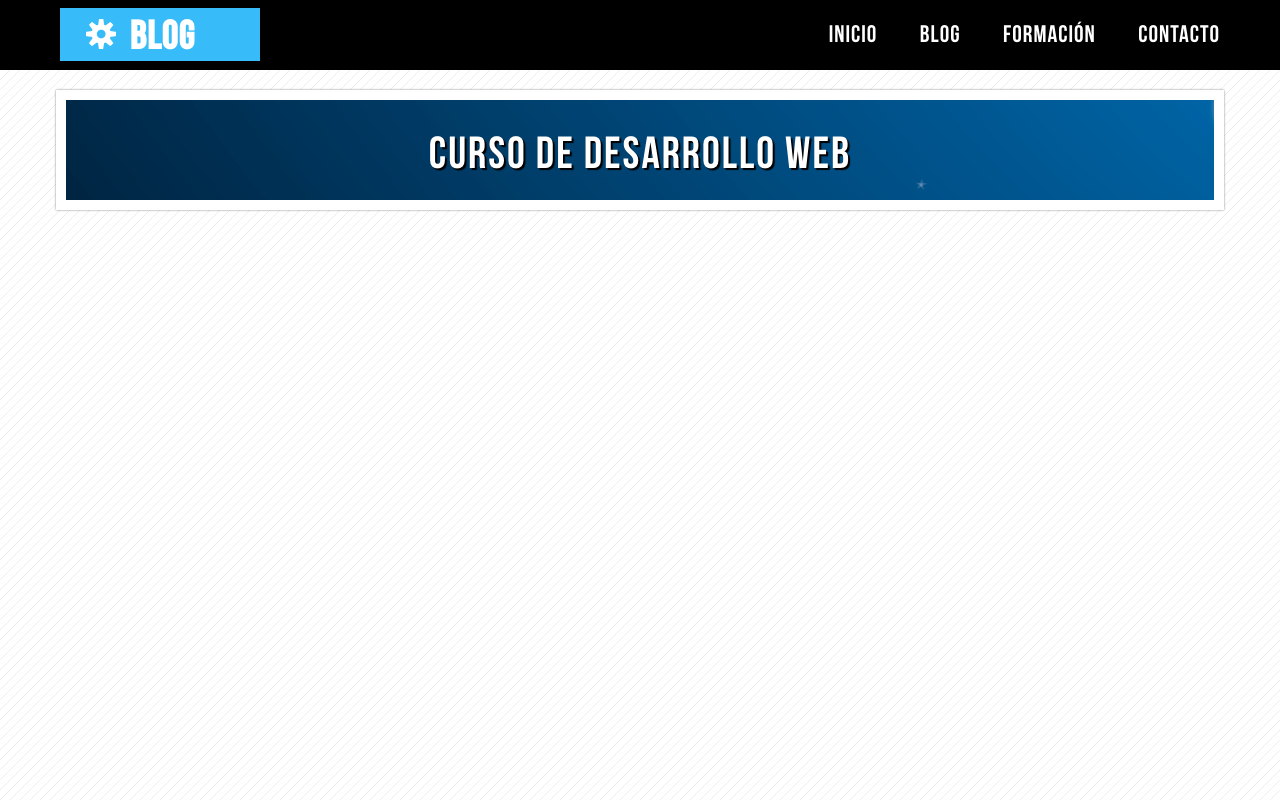
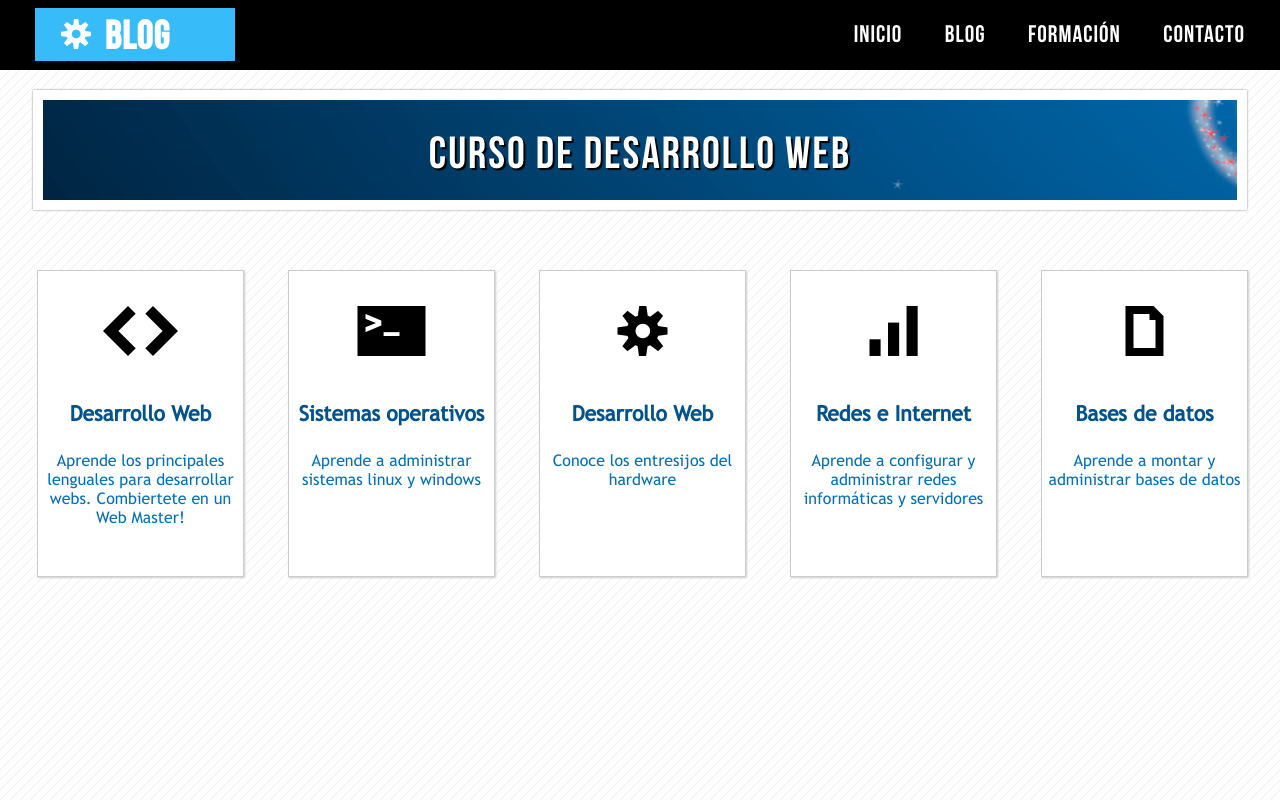
Before and after one commit to jreategui07/10-css-maquetacion-web-avanzada, a plain HTML site: page index.html in a window 1280 px wide. Drawn offline with Linux system fonts and the light colour scheme.

Commit message:
Definiciones de template y css de cards

```diff
--- a/css/styles.css
+++ b/css/styles.css
@@ -9,11 +9,11 @@ body {
 }
 
 .wrap {
-  width: 1200px;
+  width: 1250px;
   margin: 0px auto;
 }
 
-.gear {
+.gear, .icon {
   font-family: WebsymbolsRegular;
 }
 
@@ -108,7 +108,7 @@ body {
 
 /* banner */
 #banner {
-  width: 95.6%;
+  width: 95.5%;
   height: 100px;
   border: 10px solid white;
   box-shadow: 0px 0px 2px gray;
@@ -129,3 +129,48 @@ body {
   text-shadow: 2px 2px 1px black;
   margin: 27px auto;
 }
+
+/* tarjetas */
+.card {
+  float: left;
+  width: 205px;
+  height: 305px;
+  border: 1px solid #ccc;
+  box-shadow: 1px 1px 2px #ccc;
+  background-color: white;
+  overflow: hidden;
+  margin: 22px;
+  margin-top: 40px;
+  cursor: pointer;
+}
+
+.card:last-child {
+  margin-right: 0px;
+}
+
+.card .icon {
+  display: block;
+  width: 100%;
+  height: 130px;
+  font-size: 50px;
+  line-height: 120px;
+  text-align: center;
+  margin: 0px auto;
+}
+
+.card .category {
+  width: 100%;
+  height: 50px;
+  font-family: 'TrebuchetMS';
+  font-size: 21px;
+  font-weight: bold;
+  text-align: center;
+  color: #00538c;
+}
+
+.card .description {
+  text-align: center;
+  color: #0370b9;
+  font-family: 'TrebuchetMS';
+  font-size: 16px;
+}
--- a/index.html
+++ b/index.html
@@ -42,6 +42,39 @@
           <h1>CURSO DE DESARROLLO WEB</h1>
         </div>
       </section>
+      <div id="cards">
+
+        <div class="card">
+          <p class="icon">H</p>
+          <h2 class="category">Desarrollo Web</h2>
+          <p class="description">Aprende los principales lenguales para desarrollar webs. Combiertete en un Web Master!<p>
+        </div>
+
+        <div class="card">
+          <p class="icon">_</p>
+          <h2 class="category">Sistemas operativos</h2>
+          <p class="description">Aprende a administrar sistemas linux y windows<p>
+        </div>
+
+        <div class="card">
+          <p class="icon">S</p>
+          <h2 class="category">Desarrollo Web</h2>
+          <p class="description">Conoce los entresijos del hardware<p>
+        </div>
+
+        <div class="card">
+          <p class="icon">u</p>
+          <h2 class="category">Redes e Internet</h2>
+          <p class="description">Aprende a configurar y administrar redes informáticas y servidores<p>
+        </div>
+
+        <div class="card">
+          <p class="icon">a</p>
+          <h2 class="category">Bases de datos</h2>
+          <p class="description">Aprende a montar y administrar bases de datos<p>
+        </div>
+
+      </div>
     </section>
     <!-- fin del banner -->
 
```
